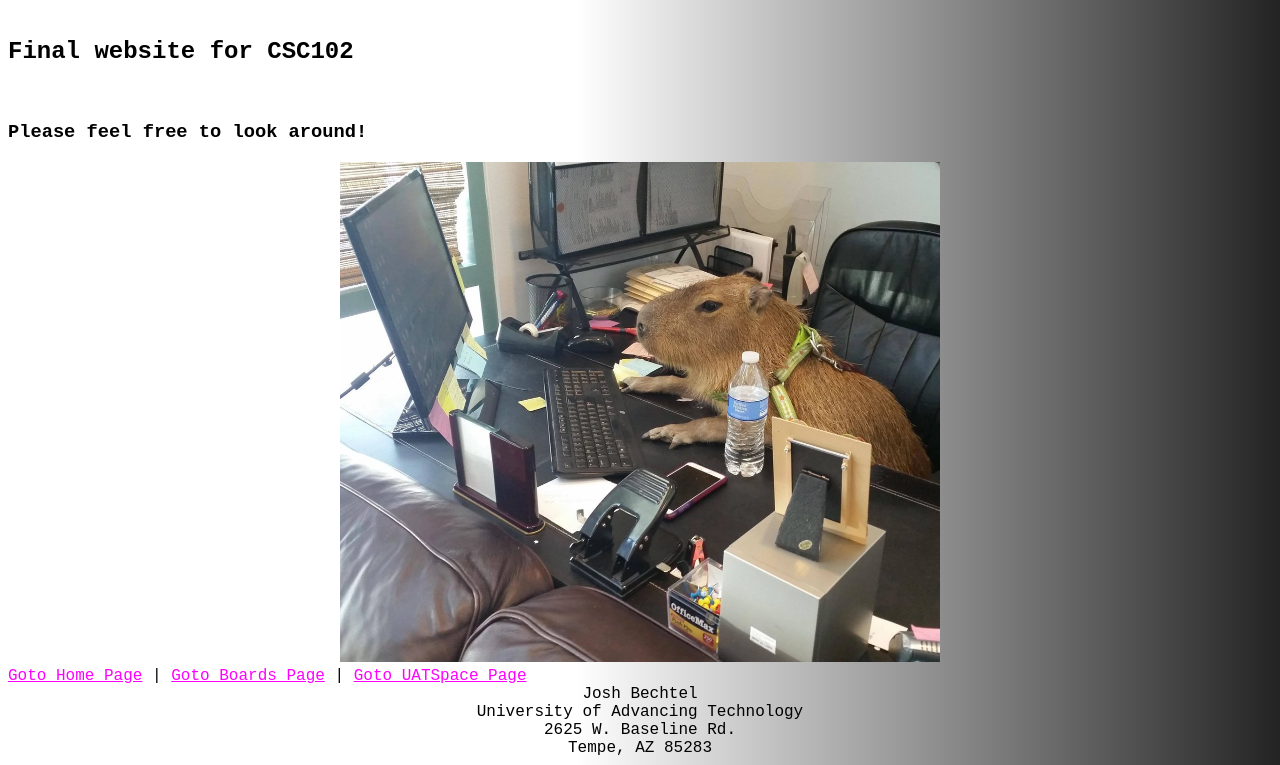
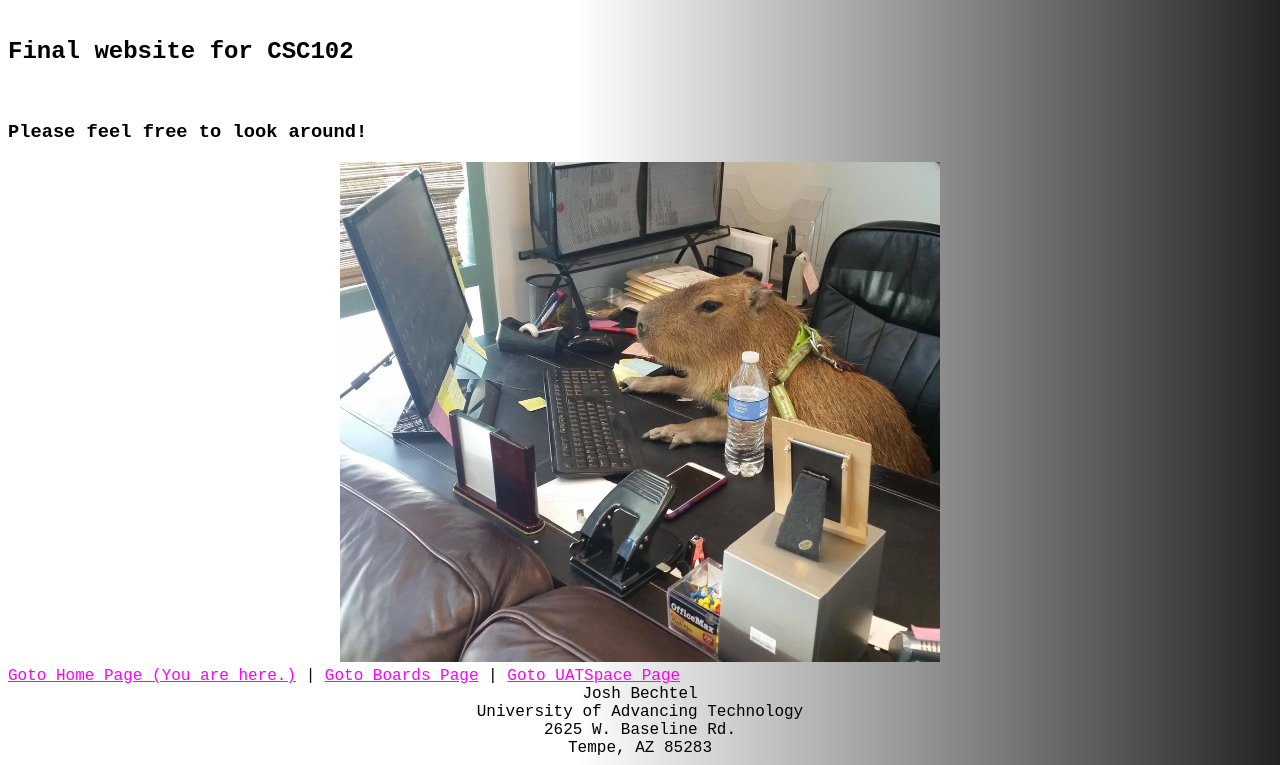
Before and after one commit to joshbet/joshbet.github.io, a plain HTML site: page index.html in a window 1280 px wide. Shown: the part 80-845 px from the top of the page. Drawn offline with Linux system fonts and the light colour scheme.

Commit message:
Update index.html

```diff
--- a/index.html
+++ b/index.html
@@ -20,7 +20,7 @@
         <h3>Please feel free to look around!</h3>
         <center><img src="images/capybara.jpg" style="width:600px;height:500px;"></center>
 
-        <a href="./index.html" class="nav">Goto Home Page</a>  | <a href="./boards.html" class="nav">Goto Boards Page</a>  | <a href="./uatSpace.html" class="nav">Goto UATSpace Page</a>
+        <a href="./index.html" class="nav">Goto Home Page (You are here.)</a>  | <a href="./boards.html" class="nav">Goto Boards Page</a>  | <a href="./uatSpace.html" class="nav">Goto UATSpace Page</a>
 
         <footer>
            <center>
```
